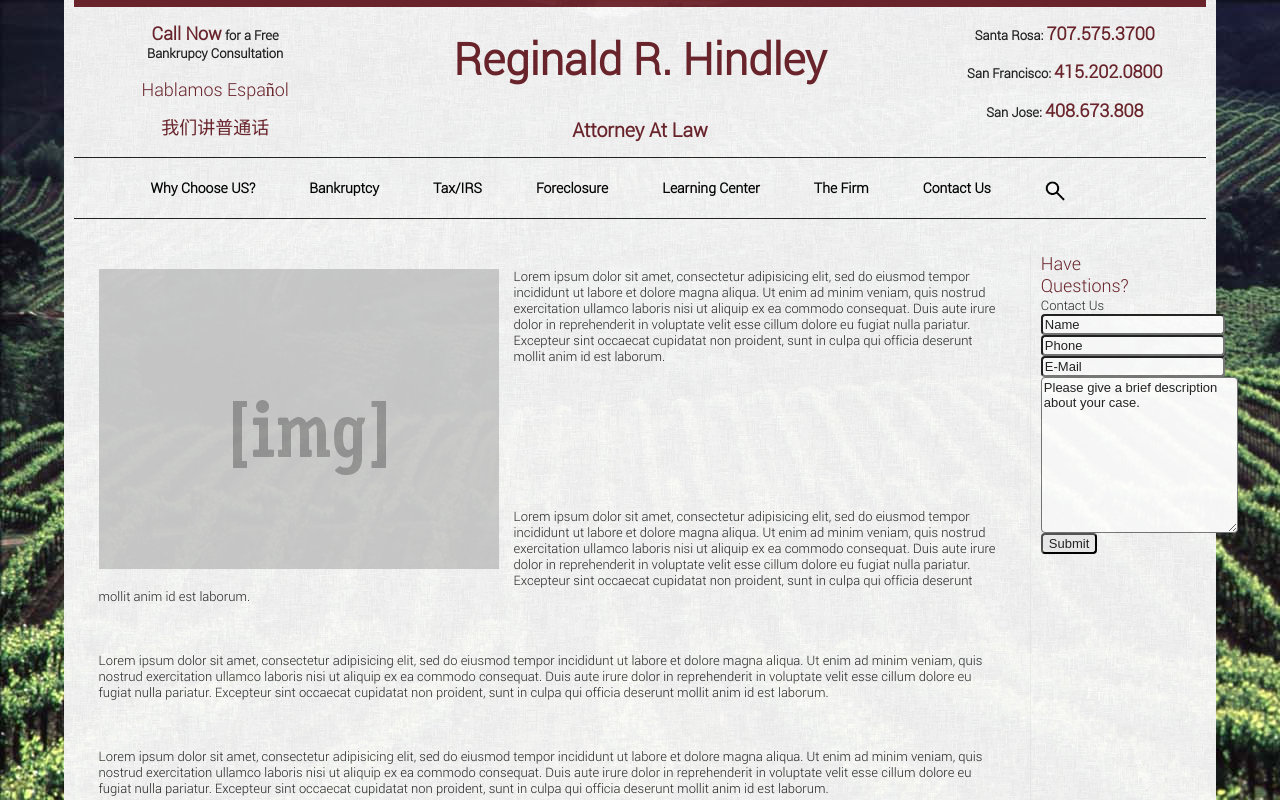
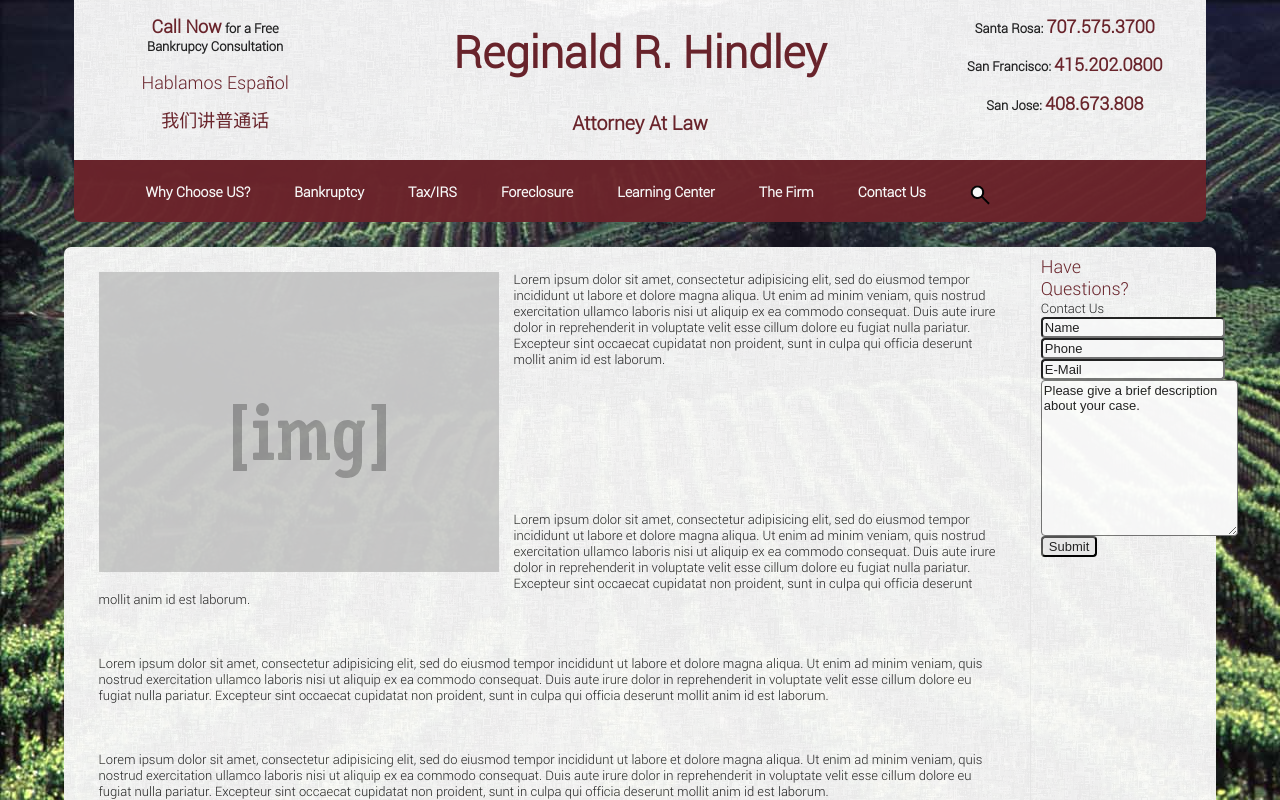
Before and after one commit to grorem/hindley_prototype, a plain HTML site: page index.html in a window 1280 px wide. Shown: the top 800 px of the page. Drawn offline with nearby package versions, Linux system fonts and the light colour scheme.

Commit message:
changes to css

```diff
--- a/main.css
+++ b/main.css
@@ -26,7 +26,7 @@ body{
 	font-family:roboto;
 	}
 #main{
-	background:url('img/fabric_of_squares_gray.png');
+
 	opacity:.96;
 	}
 
@@ -50,7 +50,7 @@ h1{
 	}
 
 #top{
-height:7px;
+height:0px;
 background:#6c242b;
 }
 
@@ -69,17 +69,22 @@ background:#6c242b;
 	}
 
 #navigation{
+	background:#6c242b;
+	-moz-border-radius: 0px 0px 7px 7px;
+    -webkit-border-radius: 0px 0px 7px 7px;
+    -khtml-border-radius: 0px 0px 7px 7px;
+    border-radius: 0px 0px 7px 7px;
+	padding-bottom:5px;
 
+	margin-bottom:25px;
 
-	padding-bottom:5px;
-	margin-top:25px;
-	margin-bottom:25px;
-	border-bottom:1px solid;
-	border-top:1px solid;
+	border-top:2px solid;
+	border-color:#6c242b;
 	height:55px;
 }
 
 #navigation img{
+
 	max-width:20px;
 	}
 
@@ -87,7 +92,7 @@ background:#6c242b;
 
 	float:left;
 	list-style:none;
-	padding:10px 17px 10px 17px;
+	padding:10px 12px 10px 12px;
 	margin-left:20px;
 	font-size:14px;
 	font-weight:bold;
@@ -96,7 +101,7 @@ background:#6c242b;
 
 #nav a{
 	height:25px;
-	color:black;
+	color:white;
 
 	text-decoration: none;
 
@@ -139,8 +144,8 @@ background:#6c242b;
 	}
 
 #leftheader{
-	height:125px;
-
+	height:160px;
+	background:url('img/fabric_of_squares_gray.png');
 	float:left;
 	}
 
@@ -154,10 +159,7 @@ background:#6c242b;
 
 	width:50%;
 
-	-moz-border-radius: 4px;
-    -webkit-border-radius: 4px;
-    -khtml-border-radius: 4px;
-    border-radius: 4px;
+
 	}
 
 .header_right{
@@ -169,6 +171,10 @@ background:#6c242b;
 #contentarea{
 	background:url('img/fabric_of_squares_gray.png');
 	opacity:.96;
+	-moz-border-radius: 7px 7px 0px 0px;
+    -webkit-border-radius: 7px 7px 0px 0px;
+    -khtml-border-radius: 7px 7px 0px 0px;
+    border-radius: 7px 7px 0px 0px;
 	}
 
 .contents{
```
